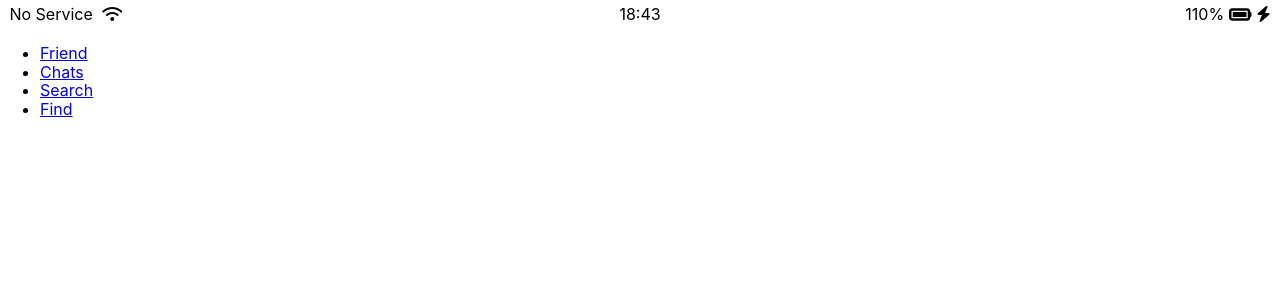
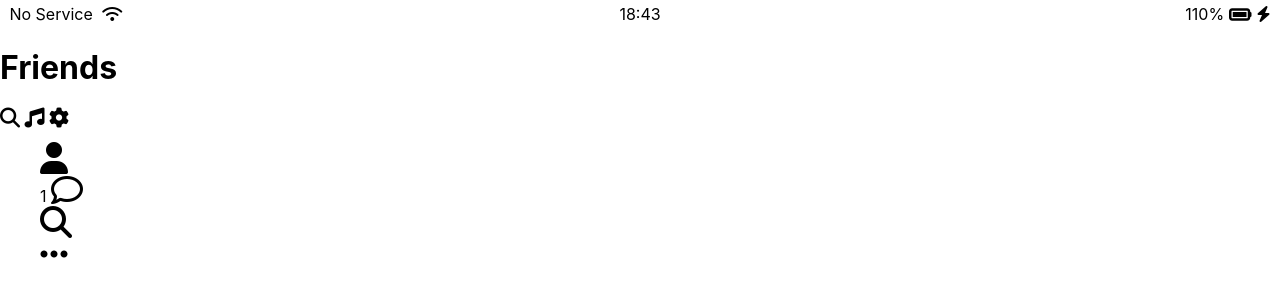
Before and after one commit to cool508/kokoa-clone-2020, a plain HTML site: page friends.html in a window 1280 px wide. Drawn offline with Linux system fonts and the light colour scheme.

Commit message:
Edit friends.html+style,css+nomalize.css
friends.html
- nav 와 header 부분 생성
style,css
- import nav-bar.css + screen-header.css
nomalize.css
-  a 태그 color 상속 밑줄 X

```diff
--- a/css/style.css
+++ b/css/style.css
@@ -3,6 +3,8 @@
 @import "../css/variables.css";
 /* Component */
 @import "../css/components/status-bar.css";
+@import "../css/components/nav-bar.css";
+@import "../css/components/screen-header.css";
 /* Screens */
 @import "../css/screens/login.css";
 
@@ -10,3 +12,6 @@ body {
   font-family: -apple-system, BlinkMacSystemFont, "Segoe UI", Roboto, Oxygen,
     Ubuntu, Cantarell, "Open Sans", "Helvetica Neue", sans-serif;
 }
+li {
+  list-style: none;
+}
--- a/friends.html
+++ b/friends.html
@@ -21,12 +21,37 @@
             <i class="fas fa-bolt"></i>
         </div>
     </div>
-    <nav>
-        <ul>
-            <li><a href="#">Friend</a></li>
-            <li><a href="#">Chats</a></li>
-            <li><a href="#">Search</a></li>
-            <li><a href="#">Find</a></li>
+    <header class="screen-header">
+        <h1 class="screen-header__title">Friends</h1>
+        <div class="screen-header__icons">
+            <span><i class="fas fa-search fa-lg"></i></span>
+            <span><i class="fas fa-music fa fa-lg"></i></span>
+            <span><i class="fas fa-cog fa-lg"></i></span>
+        </div>
+    </header>
+    <nav class="nav">
+        <ul class="nav__list">
+            <li class="nav__btn">
+                <a class="nav__link" href="../kokoa-clone-2020/friends.html">
+                    <i class= "fas fa-user fa-2x"></i>
+                </a>
+            </li>
+            <li class="nav__btn">
+                <a class="nav__link" href="#">
+                    <span class="nav_notification">1</span>
+                    <i class="far fa-comment fa-2x"></i>
+                </a>
+            </li>
+            <li class="nav__btn">
+                <a class="nav__link" href="#">
+                    <i class="fas fa-search fa-2x"></i></a>
+            </li>
+            <li class="nav__btn">
+                <a class="nav__link" href="#">
+                    <span class="nav__reddot"></span>
+                    <i class="fas fa-ellipsis-h fa-2x"></i>
+                </a>
+            </li>
         </ul>
     </nav>
 
```
Also changed, not shown: css/normalize.css.
